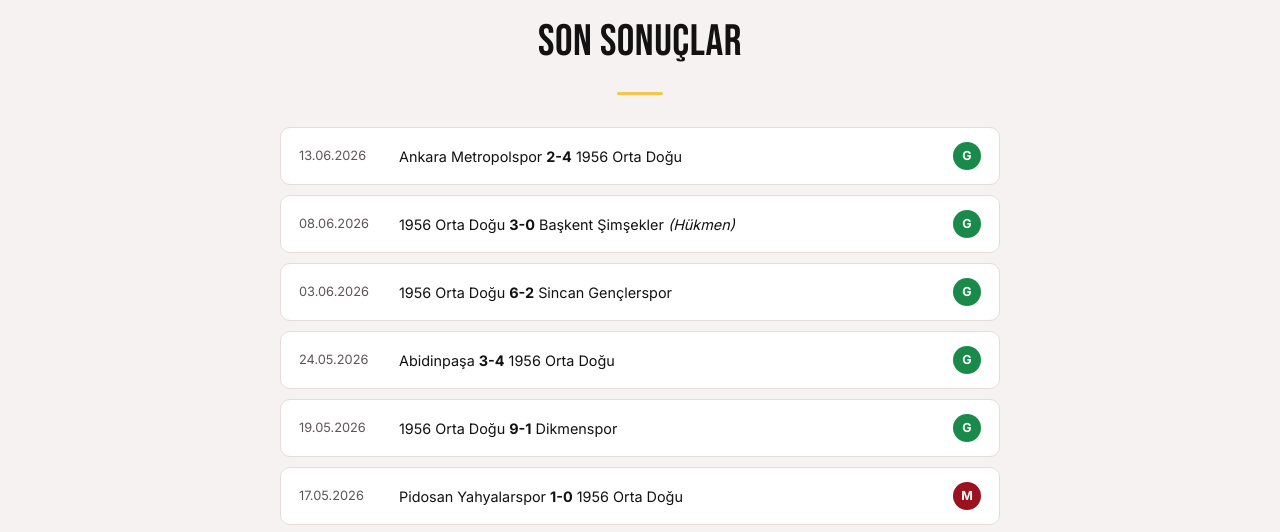
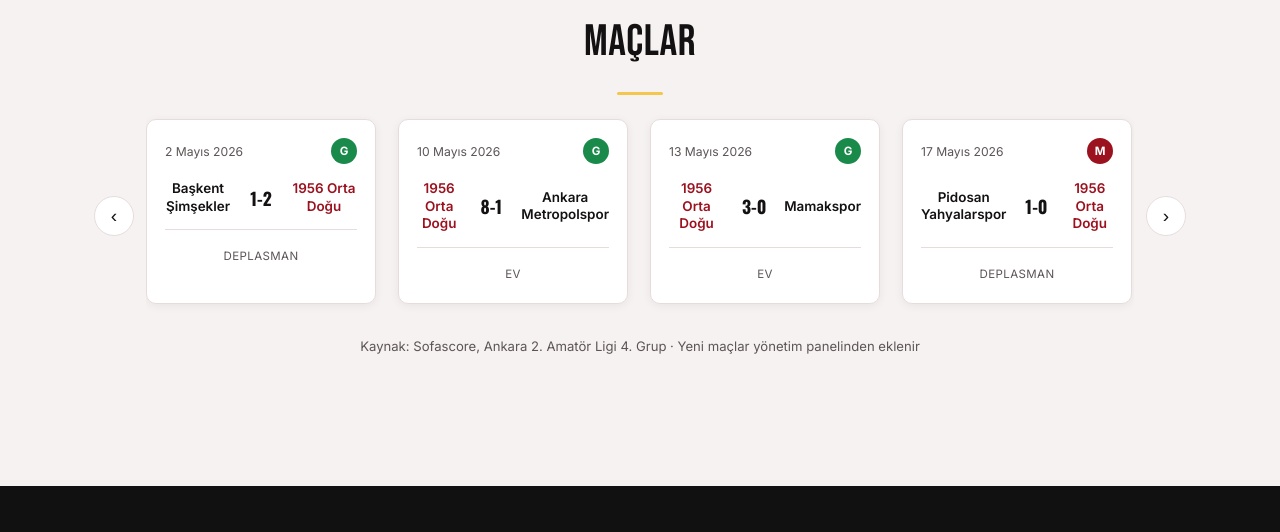
Before and after one commit to fatihekicioglu/1956-ortadogu-website, an Eleventy site: page src/fikstur.njk in a window 1280 px wide. Shown: the part 1330-1862 px from the top of the page. Built offline with nearby package versions, Linux system fonts and the light colour scheme; Eleventy itself is replaced by a stand-in of ours; files that its build step writes are made by us from their sources.

Commit message:
Fikstürü yana kaydırmalı maç kartlarına çevir, CMS'ten maç eklenebilen sistem kur

```diff
--- a/src/css/style.css
+++ b/src/css/style.css
@@ -1238,56 +1238,162 @@
   text-align: center;
 }
 
-/* Results list */
-.results-list {
-  max-width: 720px;
+/* Next match (featured, upcoming only) */
+.next-match-card {
+  max-width: 480px;
   margin: 32px auto 0;
-  display: flex;
-  flex-direction: column;
-  gap: 10px;
-}
-
-.result-row {
+  background: var(--color-dark);
+  color: #fff;
+  border-radius: var(--radius);
+  padding: 28px 24px;
+  text-align: center;
+  box-shadow: 0 12px 30px rgba(20, 16, 16, 0.18);
+}
+
+.next-match-date {
+  display: inline-block;
+  font-size: 0.78rem;
+  font-weight: 700;
+  letter-spacing: 0.6px;
+  text-transform: uppercase;
+  color: var(--color-accent);
+}
+
+.next-match-teams {
   display: flex;
   align-items: center;
-  gap: 16px;
-  background: #fff;
+  justify-content: center;
+  gap: 14px;
+  margin-top: 14px;
+  font-family: var(--font-heading);
+  font-size: 1.4rem;
+  letter-spacing: 0.4px;
+}
+
+.next-match-teams .vs {
+  font-family: var(--font-main);
+  font-size: 0.72rem;
+  font-weight: 700;
+  color: #cfc7c7;
+  background: rgba(255, 255, 255, 0.08);
+  border-radius: 50%;
+  width: 30px;
+  height: 30px;
+  display: inline-flex;
+  align-items: center;
+  justify-content: center;
+  flex: none;
+}
+
+.next-match-comp {
+  display: block;
+  margin-top: 14px;
+  font-size: 0.82rem;
+  color: #cfc7c7;
+}
+
+/* Match cards (horizontal scroll) */
+.match-card {
+  background: var(--color-surface);
   border: 1px solid var(--color-border);
   border-radius: var(--radius);
-  padding: 14px 18px;
-  font-size: 0.9rem;
-}
-
-.result-date {
-  color: var(--color-text-muted);
-  font-size: 0.8rem;
-  min-width: 84px;
-}
-
-.result-teams {
-  flex: 1;
-}
-
-.result-badge {
-  width: 28px;
-  height: 28px;
+  padding: 18px;
+  box-shadow: 0 2px 10px rgba(20, 16, 16, 0.06);
+}
+
+.carousel-track > .match-card {
+  flex: 0 0 230px;
+}
+
+.match-card-top {
+  display: flex;
+  align-items: center;
+  justify-content: space-between;
+  gap: 8px;
+}
+
+.match-date {
+  font-size: 0.76rem;
+  color: var(--color-text-muted);
+}
+
+.match-status {
+  width: 26px;
+  height: 26px;
   border-radius: 50%;
   display: flex;
   align-items: center;
   justify-content: center;
   font-weight: 800;
-  font-size: 0.78rem;
+  font-size: 0.72rem;
   color: #fff;
   flex: none;
 }
 
-.result-w { background: #1a8a4a; }
-.result-l { background: var(--color-primary); }
-
-@media (max-width: 600px) {
-  .result-row {
-    flex-wrap: wrap;
-  }
+.status-w { background: #1a8a4a; }
+.status-l { background: var(--color-primary); }
+.status-d { background: #8a7a72; }
+
+.status-upcoming {
+  width: auto;
+  height: auto;
+  border-radius: 20px;
+  padding: 4px 10px;
+  background: var(--color-accent);
+  color: var(--color-dark);
+  font-size: 0.66rem;
+  text-transform: uppercase;
+  letter-spacing: 0.4px;
+}
+
+.match-card-teams {
+  display: flex;
+  align-items: center;
+  justify-content: space-between;
+  gap: 8px;
+  margin-top: 16px;
+  text-align: center;
+}
+
+.match-team {
+  flex: 1;
+  font-size: 0.84rem;
+  font-weight: 600;
+  line-height: 1.3;
+}
+
+.match-team.is-us {
+  color: var(--color-primary);
+}
+
+.match-score {
+  font-family: var(--font-number);
+  font-size: 1.1rem;
+  font-weight: 700;
+  flex: none;
+  min-width: 44px;
+}
+
+.match-card.is-upcoming .match-score {
+  font-family: var(--font-main);
+  font-size: 0.78rem;
+  font-weight: 700;
+  color: var(--color-text-muted);
+  text-transform: uppercase;
+}
+
+.match-card-bottom {
+  margin-top: 14px;
+  padding-top: 12px;
+  border-top: 1px solid var(--color-border);
+  text-align: center;
+}
+
+.match-location {
+  font-size: 0.72rem;
+  color: var(--color-text-muted);
+  text-transform: uppercase;
+  letter-spacing: 0.4px;
 }
 
 /* Timeline (Tarihçe) */
--- a/src/fikstur.njk
+++ b/src/fikstur.njk
@@ -77,57 +77,65 @@
   </div>
 </section>
 
+{% set upcomingMatches = collections.maclar | planlanan %}
+{% if upcomingMatches.length > 0 %}
+<section class="section reveal">
+  <div class="container">
+    <p class="eyebrow eyebrow-center">Sıradaki Maç</p>
+    <h2 class="section-title">{{ upcomingMatches[0].data.rakip }}</h2>
+    <div class="next-match-card">
+      <span class="next-match-date">{{ upcomingMatches[0].date | trDate }}{% if upcomingMatches[0].data.saat %} · {{ upcomingMatches[0].data.saat }}{% endif %}</span>
+      <div class="next-match-teams">
+        {% if upcomingMatches[0].data.konum == "Ev" %}
+          <span>1956 Orta Doğu</span><span class="vs">VS</span><span>{{ upcomingMatches[0].data.rakip }}</span>
+        {% else %}
+          <span>{{ upcomingMatches[0].data.rakip }}</span><span class="vs">VS</span><span>1956 Orta Doğu</span>
+        {% endif %}
+      </div>
+      <span class="next-match-comp">{{ upcomingMatches[0].data.yarisma }} · {{ upcomingMatches[0].data.konum }}</span>
+    </div>
+  </div>
+</section>
+{% endif %}
+
 <section class="section section-alt reveal">
   <div class="container">
     <p class="eyebrow eyebrow-center">Sezon 2025-26</p>
-    <h2 class="section-title">Son Sonuçlar</h2>
-    <div class="results-list">
-      <div class="result-row">
-        <span class="result-date">13.06.2026</span>
-        <span class="result-teams">Ankara Metropolspor <strong>2-4</strong> 1956 Orta Doğu</span>
-        <span class="result-badge result-w">G</span>
+    <h2 class="section-title">Maçlar</h2>
+    <div class="carousel">
+      <button class="carousel-btn carousel-prev" aria-label="Önceki" data-target="matchTrack">‹</button>
+      <div class="carousel-track" id="matchTrack">
+        {% for mac in collections.maclar %}
+        <div class="match-card{% if mac.data.bizim_gol == null or mac.data.rakip_gol == null %} is-upcoming{% endif %}">
+          <div class="match-card-top">
+            <span class="match-date">{{ mac.date | trDate }}{% if mac.data.saat %} · {{ mac.data.saat }}{% endif %}</span>
+            {% if mac.data.bizim_gol != null and mac.data.rakip_gol != null %}
+              {% if mac.data.bizim_gol > mac.data.rakip_gol %}<span class="match-status status-w">G</span>
+              {% elif mac.data.bizim_gol < mac.data.rakip_gol %}<span class="match-status status-l">M</span>
+              {% else %}<span class="match-status status-d">B</span>{% endif %}
+            {% else %}
+              <span class="match-status status-upcoming">Planlanan</span>
+            {% endif %}
+          </div>
+          <div class="match-card-teams">
+            {% if mac.data.konum == "Ev" %}
+              <span class="match-team is-us">1956 Orta Doğu</span>
+              <span class="match-score">{% if mac.data.bizim_gol != null %}{{ mac.data.bizim_gol }}-{{ mac.data.rakip_gol }}{% else %}vs{% endif %}</span>
+              <span class="match-team">{{ mac.data.rakip }}</span>
+            {% else %}
+              <span class="match-team">{{ mac.data.rakip }}</span>
+              <span class="match-score">{% if mac.data.rakip_gol != null %}{{ mac.data.rakip_gol }}-{{ mac.data.bizim_gol }}{% else %}vs{% endif %}</span>
+              <span class="match-team is-us">1956 Orta Doğu</span>
+            {% endif %}
+          </div>
+          <div class="match-card-bottom">
+            <span class="match-location">{{ mac.data.konum }}{% if mac.data.aciklama %} · {{ mac.data.aciklama }}{% endif %}</span>
+          </div>
+        </div>
+        {% endfor %}
       </div>
-      <div class="result-row">
-        <span class="result-date">08.06.2026</span>
-        <span class="result-teams">1956 Orta Doğu <strong>3-0</strong> Başkent Şimşekler <em>(Hükmen)</em></span>
-        <span class="result-badge result-w">G</span>
-      </div>
-      <div class="result-row">
-        <span class="result-date">03.06.2026</span>
-        <span class="result-teams">1956 Orta Doğu <strong>6-2</strong> Sincan Gençlerspor</span>
-        <span class="result-badge result-w">G</span>
-      </div>
-      <div class="result-row">
-        <span class="result-date">24.05.2026</span>
-        <span class="result-teams">Abidinpaşa <strong>3-4</strong> 1956 Orta Doğu</span>
-        <span class="result-badge result-w">G</span>
-      </div>
-      <div class="result-row">
-        <span class="result-date">19.05.2026</span>
-        <span class="result-teams">1956 Orta Doğu <strong>9-1</strong> Dikmenspor</span>
-        <span class="result-badge result-w">G</span>
-      </div>
-      <div class="result-row">
-        <span class="result-date">17.05.2026</span>
-        <span class="result-teams">Pidosan Yahyalarspor <strong>1-0</strong> 1956 Orta Doğu</span>
-        <span class="result-badge result-l">M</span>
-      </div>
-      <div class="result-row">
-        <span class="result-date">13.05.2026</span>
-        <span class="result-teams">1956 Orta Doğu <strong>3-0</strong> Mamakspor</span>
-        <span class="result-badge result-w">G</span>
-      </div>
-      <div class="result-row">
-        <span class="result-date">10.05.2026</span>
-        <span class="result-teams">1956 Orta Doğu <strong>8-1</strong> Ankara Metropolspor</span>
-        <span class="result-badge result-w">G</span>
-      </div>
-      <div class="result-row">
-        <span class="result-date">02.05.2026</span>
-        <span class="result-teams">Başkent Şimşekler <strong>1-2</strong> 1956 Orta Doğu</span>
-        <span class="result-badge result-w">G</span>
-      </div>
+      <button class="carousel-btn carousel-next" aria-label="Sonraki" data-target="matchTrack">›</button>
     </div>
-    <p class="table-note">Kaynak: Sofascore, Ankara 2. Amatör Ligi 4. Grup</p>
+    <p class="table-note">Kaynak: Sofascore, Ankara 2. Amatör Ligi 4. Grup · Yeni maçlar yönetim panelinden eklenir</p>
   </div>
 </section>
--- /dev/null
+++ b/src/maclar/2026-05-02-baskent-simsekler.md
@@ -0,0 +1,9 @@
+---
+date: 2026-05-02
+rakip: "Başkent Şimşekler"
+konum: "Deplasman"
+yarisma: "Ankara 2. Amatör Ligi"
+bizim_gol: 2
+rakip_gol: 1
+permalink: false
+---
--- /dev/null
+++ b/src/maclar/2026-05-10-ankara-metropolspor.md
@@ -0,0 +1,9 @@
+---
+date: 2026-05-10
+rakip: "Ankara Metropolspor"
+konum: "Ev"
+yarisma: "Ankara 2. Amatör Ligi"
+bizim_gol: 8
+rakip_gol: 1
+permalink: false
+---
--- /dev/null
+++ b/src/maclar/2026-05-13-mamakspor.md
@@ -0,0 +1,9 @@
+---
+date: 2026-05-13
+rakip: "Mamakspor"
+konum: "Ev"
+yarisma: "Ankara 2. Amatör Ligi"
+bizim_gol: 3
+rakip_gol: 0
+permalink: false
+---
--- /dev/null
+++ b/src/maclar/2026-05-17-pidosan-yahyalarspor.md
@@ -0,0 +1,9 @@
+---
+date: 2026-05-17
+rakip: "Pidosan Yahyalarspor"
+konum: "Deplasman"
+yarisma: "Ankara 2. Amatör Ligi"
+bizim_gol: 0
+rakip_gol: 1
+permalink: false
+---
--- /dev/null
+++ b/src/maclar/2026-05-19-dikmenspor.md
@@ -0,0 +1,9 @@
+---
+date: 2026-05-19
+rakip: "Dikmenspor"
+konum: "Ev"
+yarisma: "Ankara 2. Amatör Ligi"
+bizim_gol: 9
+rakip_gol: 1
+permalink: false
+---
--- /dev/null
+++ b/src/maclar/2026-05-24-abidinpasa.md
@@ -0,0 +1,9 @@
+---
+date: 2026-05-24
+rakip: "Abidinpaşa"
+konum: "Deplasman"
+yarisma: "Ankara 2. Amatör Ligi"
+bizim_gol: 4
+rakip_gol: 3
+permalink: false
+---
--- /dev/null
+++ b/src/maclar/2026-06-03-sincan-genclerspor.md
@@ -0,0 +1,9 @@
+---
+date: 2026-06-03
+rakip: "Sincan Gençlerspor"
+konum: "Ev"
+yarisma: "Ankara 2. Amatör Ligi"
+bizim_gol: 6
+rakip_gol: 2
+permalink: false
+---
--- /dev/null
+++ b/src/maclar/2026-06-08-baskent-simsekler-hukmen.md
@@ -0,0 +1,10 @@
+---
+date: 2026-06-08
+rakip: "Başkent Şimşekler"
+konum: "Ev"
+yarisma: "Ankara 2. Amatör Ligi"
+bizim_gol: 3
+rakip_gol: 0
+aciklama: "Hükmen"
+permalink: false
+---
--- /dev/null
+++ b/src/maclar/2026-06-13-ankara-metropolspor.md
@@ -0,0 +1,9 @@
+---
+date: 2026-06-13
+rakip: "Ankara Metropolspor"
+konum: "Deplasman"
+yarisma: "Ankara 2. Amatör Ligi"
+bizim_gol: 4
+rakip_gol: 2
+permalink: false
+---
--- a/src/sitemap.njk
+++ b/src/sitemap.njk
@@ -5,7 +5,7 @@
 <?xml version="1.0" encoding="UTF-8"?>
 <urlset xmlns="http://www.sitemaps.org/schemas/sitemap/0.9">
 {%- for entry in collections.all -%}
-{%- if "/admin/" not in entry.url -%}
+{%- if entry.url and "/admin/" not in entry.url -%}
   <url>
     <loc>{{ site.url }}{{ entry.url }}</loc>
   </url>
```
Also changed, not shown: src/admin/config.yml (+19 -0 lines), .eleventy.js.
